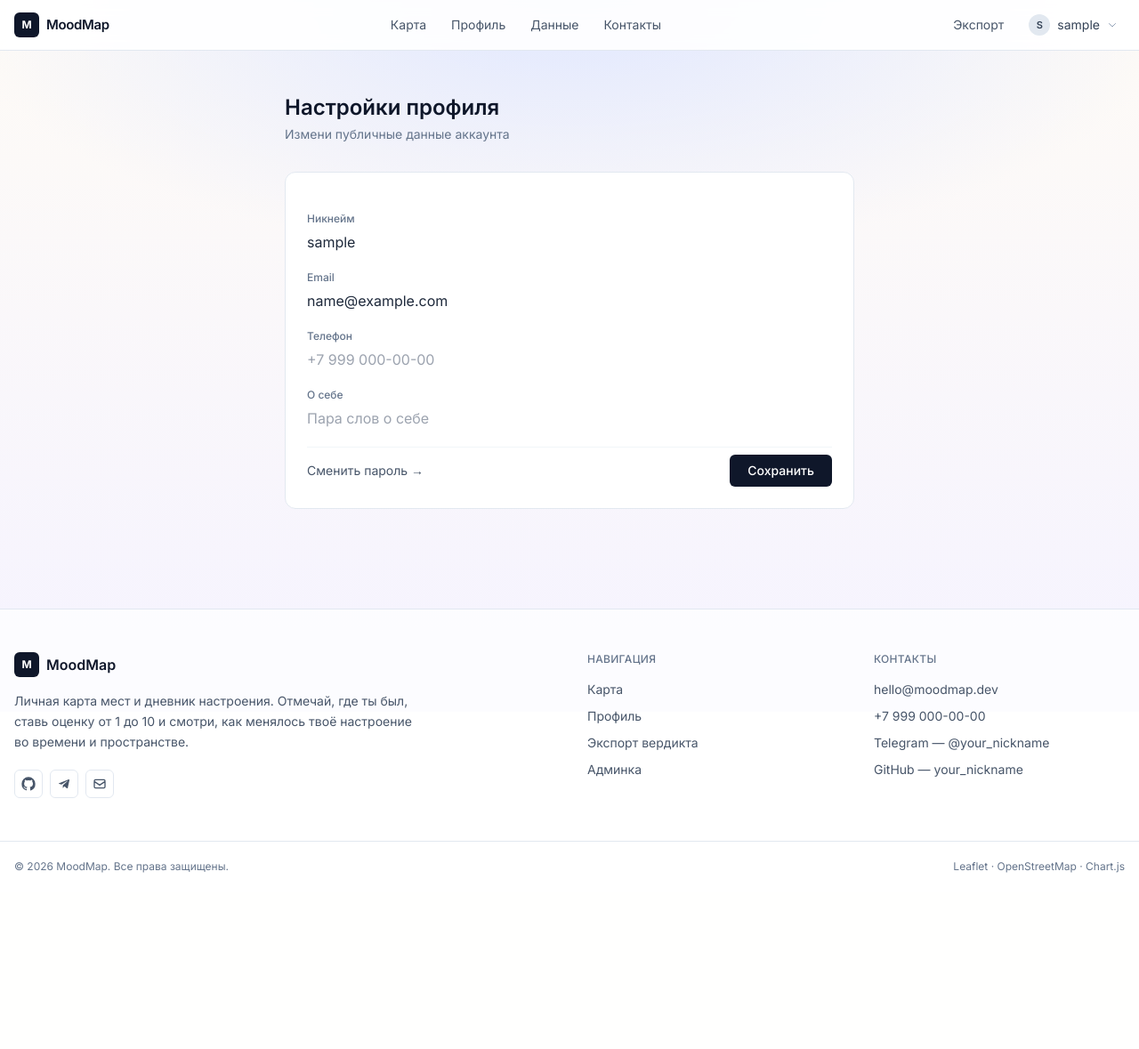
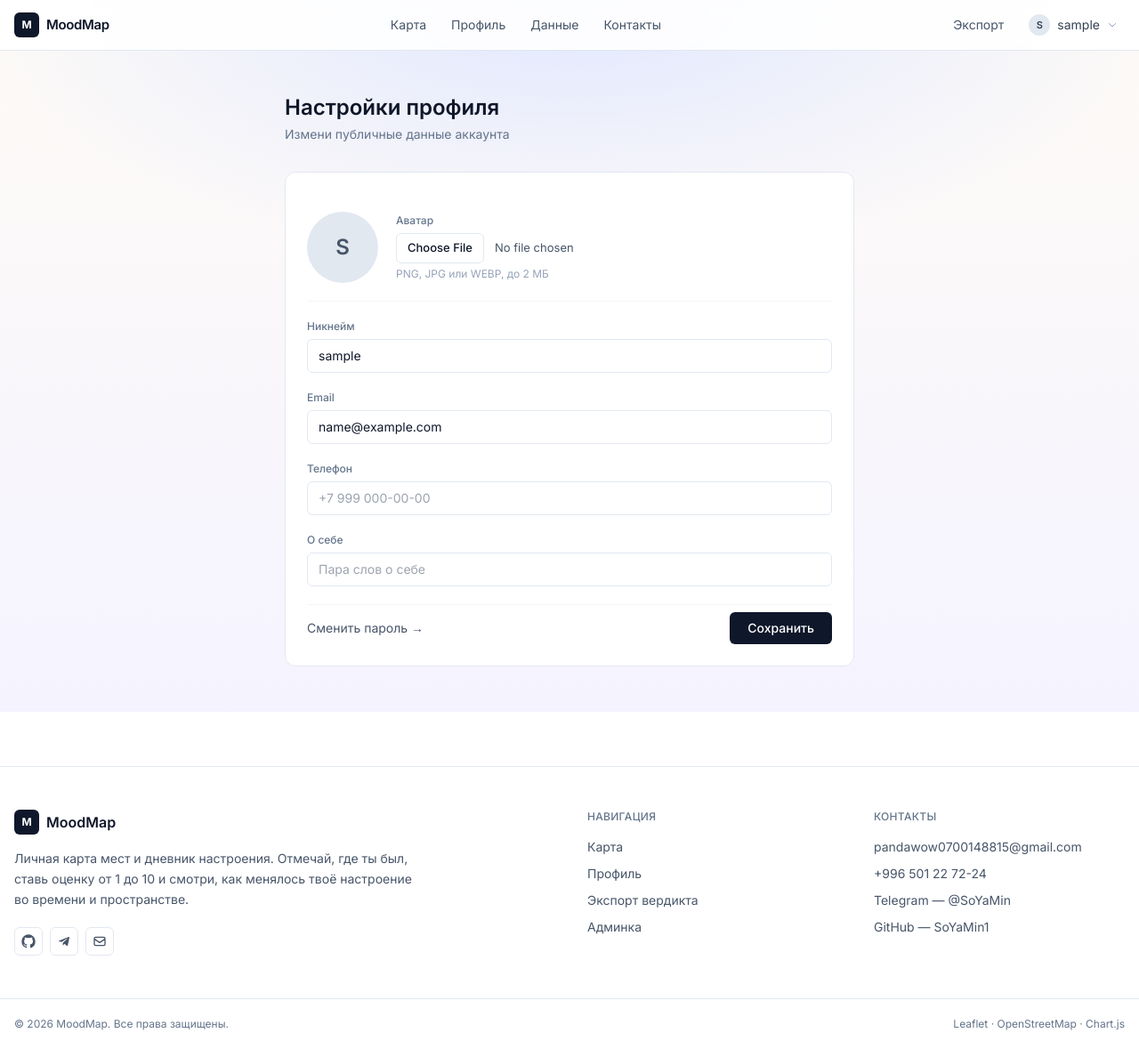
Before and after one commit to SoYaMin1/project-moodmap-site, a Django app: page /accounts/profile/ in a window 1280 px wide. Shown: the whole page at 89% size. Before the commit the page ends 981 px from the top, so only its background shows below. Run offline with Django 5.2, Linux system fonts and the light colour scheme; the visitor is signed in with stand-in values (Sample User, id 1); some libraries are stand-ins or nearby versions.

Commit message:
Lirili Larila

```diff
--- a/accounts/forms.py
+++ b/accounts/forms.py
@@ -5,15 +5,8 @@ from .models import Profile
 
 INPUT_CLASS = "w-full px-3 py-2 rounded-md bg-white border border-slate-200 text-sm text-slate-900 outline-none focus:border-slate-900 transition"
 
+
 class ProfileForm(forms.ModelForm):
-    def __init__(self, *args, **kwargs):
-        self.user = kwargs.pop("user")
-        super().__init__(*args, **kwargs)
-        self.fields["email"].initial = self.user.email
-        self.fields["username"].initial = self.user.username
-        for name in ("username", "email", "phone", "bio"):
-            self.fields[name].widget.attrs["class"] = INPUT_CLASS
-
     email = forms.EmailField(
         required=True, label="Email",
         widget=forms.EmailInput(attrs={"placeholder": "you@example.com"}),
@@ -25,7 +18,7 @@ class ProfileForm(forms.ModelForm):
 
     class Meta:
         model = Profile
-        fields = ("phone", "bio")
+        fields = ("phone", "bio", "avatar")
         widgets = {
             "phone": forms.TextInput(attrs={"placeholder": "+7 999 000-00-00"}),
             "bio": forms.TextInput(attrs={"placeholder": "Пара слов о себе"}),
@@ -36,6 +29,8 @@ class ProfileForm(forms.ModelForm):
         super().__init__(*args, **kwargs)
         self.fields["email"].initial = self.user.email
         self.fields["username"].initial = self.user.username
+        for name in ("username", "email", "phone", "bio"):
+            self.fields[name].widget.attrs["class"] = INPUT_CLASS
 
     def clean_username(self):
         username = self.cleaned_data["username"]
@@ -48,6 +43,21 @@ class ProfileForm(forms.ModelForm):
         if User.objects.exclude(pk=self.user.pk).filter(email=email).exists():
             raise forms.ValidationError("Этот email уже используется.")
         return email
+
+    def clean_avatar(self):
+        avatar = self.cleaned_data.get("avatar")
+        if not avatar:
+            return avatar
+        # если это уже существующий файл (например, поле не менялось)
+        if not hasattr(avatar, "content_type"):
+            return avatar
+        if avatar.size > 2 * 1024 * 1024:
+            raise forms.ValidationError("Файл больше 2 МБ.")
+        if avatar.content_type not in (
+            "image/jpeg", "image/png", "image/webp", "image/gif",
+        ):
+            raise forms.ValidationError("Только JPG, PNG, WEBP или GIF.")
+        return avatar
 
     def save(self, commit=True):
         profile = super().save(commit=False)
--- a/accounts/templates/accounts/profile_edit.html
+++ b/accounts/templates/accounts/profile_edit.html
@@ -19,8 +19,38 @@
     {% endfor %}
   {% endif %}
 
-  <form method="post" class="rounded-xl bg-white border border-slate-200 p-6 space-y-5">
+  <form method="post" enctype="multipart/form-data"
+        class="rounded-xl bg-white border border-slate-200 p-6 space-y-5">
     {% csrf_token %}
+
+    <!-- Аватар -->
+    <div class="flex items-center gap-5 pb-5 border-b border-slate-100">
+      <div class="shrink-0">
+        {% if form.instance.avatar %}
+          <img src="{{ form.instance.avatar.url }}"
+               alt="Аватар"
+               class="w-20 h-20 rounded-full object-cover border border-slate-200">
+        {% else %}
+          <div class="w-20 h-20 rounded-full bg-slate-200 text-slate-600 flex items-center justify-center text-2xl font-semibold">
+            {{ request.user.username|first|upper }}
+          </div>
+        {% endif %}
+      </div>
+      <div class="flex-1 min-w-0">
+        <label class="block text-xs font-medium text-slate-500 mb-1.5">Аватар</label>
+        {{ form.avatar }}
+        <p class="text-xs text-slate-400 mt-1">PNG, JPG или WEBP, до 2 МБ</p>
+        {% if form.avatar.errors %}
+          <div class="text-xs text-red-600 mt-1">{{ form.avatar.errors|striptags }}</div>
+        {% endif %}
+        {% if form.instance.avatar %}
+          <label class="inline-flex items-center gap-2 mt-2 text-xs text-slate-500 cursor-pointer">
+            <input type="checkbox" name="avatar-clear" class="accent-slate-900">
+            Удалить текущий аватар
+          </label>
+        {% endif %}
+      </div>
+    </div>
 
     <div>
       <label class="block text-xs font-medium text-slate-500 mb-1.5">Никнейм</label>
--- a/accounts/urls.py
+++ b/accounts/urls.py
@@ -1,3 +1,5 @@
+from django.urls import path
+from django.contrib.auth import views as auth_views
 from django.urls import path
 from django.contrib.auth import views as auth_views
 from . import views
--- a/accounts/views.py
+++ b/accounts/views.py
@@ -1,18 +1,17 @@
-from django.contrib.auth import login
+from django.contrib.auth import login, update_session_auth_hash
+from django.contrib.auth.decorators import login_required
 from django.contrib.auth.forms import UserCreationForm
 from django.contrib.auth.models import User
+from django.contrib import messages
 from django import forms
 from django.shortcuts import render, redirect
-from django.contrib.auth.decorators import login_required
-from django.contrib import messages
-from django.contrib.auth import update_session_auth_hash
+
 from .forms import ProfileForm, StyledPasswordChangeForm
 
 
 class SignupForm(UserCreationForm):
     email = forms.EmailField(
-        required=True,
-        label="Email",
+        required=True, label="Email",
         widget=forms.EmailInput(attrs={"placeholder": "you@example.com"}),
     )
 
@@ -32,23 +31,41 @@ def signup(request):
         form = SignupForm()
     return render(request, "accounts/signup.html", {"form": form})
 
+
 @login_required
 def profile_edit(request):
     profile = request.user.profile
-    form = ProfileForm(request.POST or None, instance=profile, user=request.user)
-    if request.method == "POST" and form.is_valid():
-        form.save()
-        messages.success(request, "Профиль обновлён")
-        return redirect("accounts:profile_edit")
+
+    if request.method == "POST":
+        form = ProfileForm(
+            request.POST,
+            request.FILES,          # 👈 ОБЯЗАТЕЛЬНО
+            instance=profile,
+            user=request.user,
+        )
+        if form.is_valid():
+            # Обработка "удалить текущий аватар"
+            if request.POST.get("avatar-clear") and profile.avatar:
+                profile.avatar.delete(save=False)
+                profile.avatar = None
+            form.save()
+            messages.success(request, "Профиль обновлён")
+            return redirect("accounts:profile_edit")
+    else:
+        form = ProfileForm(instance=profile, user=request.user)
+
     return render(request, "accounts/profile_edit.html", {"form": form})
 
 
 @login_required
 def password_change(request):
-    form = StyledPasswordChangeForm(request.user, request.POST or None)
-    if request.method == "POST" and form.is_valid():
-        user = form.save()
-        update_session_auth_hash(request, user)
-        messages.success(request, "Пароль изменён")
-        return redirect("accounts:profile_edit")
+    if request.method == "POST":
+        form = StyledPasswordChangeForm(request.user, request.POST)
+        if form.is_valid():
+            user = form.save()
+            update_session_auth_hash(request, user)
+            messages.success(request, "Пароль изменён")
+            return redirect("accounts:profile_edit")
+    else:
+        form = StyledPasswordChangeForm(request.user)
     return render(request, "accounts/password_change.html", {"form": form})
--- a/diary/templates/diary/base.html
+++ b/diary/templates/diary/base.html
@@ -66,9 +66,15 @@
             </a>
             <div class="relative group">
               <button class="flex items-center gap-2 px-2 py-1.5 rounded-md hover:bg-slate-100 transition">
-                <span class="w-6 h-6 rounded-full bg-slate-200 text-slate-700 flex items-center justify-center text-[11px] font-semibold">
-                  {{ user.username|first|upper }}
-                </span>
+                {% if user.profile.avatar %}
+                  <img src="{{ user.profile.avatar.url }}"
+                      alt="{{ user.username }}"
+                      class="w-6 h-6 rounded-full object-cover">
+                {% else %}
+                  <span class="w-6 h-6 rounded-full bg-slate-200 text-slate-700 flex items-center justify-center text-[11px] font-semibold">
+                    {{ user.username|first|upper }}
+                  </span>
+                {% endif %}
                 <span class="text-slate-700">{{ user.username }}</span>
                 <svg class="w-3 h-3 text-slate-400" fill="none" stroke="currentColor" viewBox="0 0 24 24">
                   <path stroke-linecap="round" stroke-linejoin="round" stroke-width="2" d="M19 9l-7 7-7-7"/>
@@ -140,15 +146,15 @@
             и смотри, как менялось твоё настроение во времени и пространстве.
           </p>
           <div class="flex gap-2 pt-1">
-            <a href="https://github.com/" target="_blank" rel="noopener" aria-label="GitHub"
+            <a href="https://github.com/SoYaMin1" target="_blank" rel="noopener" aria-label="GitHub"
                class="w-8 h-8 rounded-md border border-slate-200 hover:bg-slate-100 flex items-center justify-center transition text-slate-600">
               <svg class="w-4 h-4" fill="currentColor" viewBox="0 0 24 24"><path d="M12 .5A11.5 11.5 0 0 0 .5 12a11.5 11.5 0 0 0 7.86 10.93c.58.1.79-.25.79-.56v-2c-3.2.7-3.88-1.37-3.88-1.37-.53-1.34-1.3-1.7-1.3-1.7-1.06-.72.08-.7.08-.7 1.17.08 1.79 1.2 1.79 1.2 1.04 1.79 2.74 1.27 3.41.97.1-.76.4-1.27.74-1.56-2.56-.29-5.25-1.28-5.25-5.7 0-1.26.45-2.29 1.18-3.1-.12-.29-.51-1.46.11-3.05 0 0 .97-.31 3.18 1.18a11 11 0 0 1 5.8 0c2.2-1.49 3.17-1.18 3.17-1.18.63 1.59.24 2.76.12 3.05a4.44 4.44 0 0 1 1.18 3.1c0 4.43-2.7 5.4-5.27 5.69.41.36.78 1.06.78 2.15v3.18c0 .31.2.67.8.56A11.5 11.5 0 0 0 23.5 12 11.5 11.5 0 0 0 12 .5z"/></svg>
             </a>
-            <a href="https://t.me/" target="_blank" rel="noopener" aria-label="Telegram"
+            <a href="https://t.me/SoYaMin" target="_blank" rel="noopener" aria-label="Telegram"
                class="w-8 h-8 rounded-md border border-slate-200 hover:bg-slate-100 flex items-center justify-center transition text-slate-600">
               <svg class="w-4 h-4" fill="currentColor" viewBox="0 0 24 24"><path d="M9.78 18.65l.28-4.23 7.68-6.92c.34-.31-.07-.46-.52-.19L7.74 13.3 3.64 12c-.88-.25-.89-.86.2-1.3l15.97-6.16c.73-.33 1.43.18 1.15 1.3l-2.72 12.81c-.19.91-.74 1.13-1.5.71L12.6 16.3l-1.99 1.93c-.23.23-.42.42-.83.42z"/></svg>
             </a>
-            <a href="mailto:hello@moodmap.dev" aria-label="Email"
+            <a href="mailto:pandawow0700148815@gmail.com" aria-label="Email"
                class="w-8 h-8 rounded-md border border-slate-200 hover:bg-slate-100 flex items-center justify-center transition text-slate-600">
               <svg class="w-4 h-4" fill="none" stroke="currentColor" stroke-width="2" viewBox="0 0 24 24"><path stroke-linecap="round" stroke-linejoin="round" d="M3 8l9 6 9-6M5 19h14a2 2 0 0 0 2-2V7a2 2 0 0 0-2-2H5a2 2 0 0 0-2 2v10a2 2 0 0 0 2 2z"/></svg>
             </a>
@@ -172,10 +178,10 @@
         <div>
           <div class="text-xs font-medium uppercase tracking-wide text-slate-500 mb-4">Контакты</div>
           <ul class="space-y-2.5 text-slate-600">
-            <li><a href="mailto:hello@moodmap.dev" class="hover:text-slate-900 transition">hello@moodmap.dev</a></li>
-            <li><a href="tel:+79990000000" class="hover:text-slate-900 transition">+7 999 000-00-00</a></li>
-            <li><a href="https://t.me/your_nickname" target="_blank" rel="noopener" class="hover:text-slate-900 transition">Telegram — @your_nickname</a></li>
-            <li><a href="https://github.com/your_nickname" target="_blank" rel="noopener" class="hover:text-slate-900 transition">GitHub — your_nickname</a></li>
+            <li><a href="mailto:pandawow0700148815@gmail.com" class="hover:text-slate-900 transition">pandawow0700148815@gmail.com</a></li>
+            <li><a href="tel:+996501227224" class="hover:text-slate-900 transition">+996 501 22 72-24</a></li>
+            <li><a href="https://t.me/SoYaMin" target="_blank" rel="noopener" class="hover:text-slate-900 transition">Telegram — @SoYaMin</a></li>
+            <li><a href="https://github.com/SoYaMin1" target="_blank" rel="noopener" class="hover:text-slate-900 transition">GitHub — SoYaMin1</a></li>
           </ul>
         </div>
       </div>
--- a/static/css/app.css
+++ b/static/css/app.css
@@ -124,3 +124,27 @@ html { scroll-behavior: smooth; }
   background-clip: content-box;
 }
 ::-webkit-scrollbar-thumb:hover { background: #94a3b8; background-clip: content-box; }
+
+/* Стилизация input[type=file] */
+input[type="file"] {
+  display: block;
+  width: 100%;
+  font-size: 13px;
+  color: #475569;
+  cursor: pointer;
+}
+input[type="file"]::file-selector-button {
+  margin-right: 12px;
+  padding: 6px 12px;
+  border: 1px solid #e2e8f0;
+  border-radius: 6px;
+  background: #ffffff;
+  color: #0f172a;
+  font-size: 13px;
+  font-weight: 500;
+  cursor: pointer;
+  transition: background .15s ease;
+}
+input[type="file"]::file-selector-button:hover {
+  background: #f8fafc;
+}
```
Also changed, not shown: accounts/models.py (+20 -3 lines), diary/templates/diary/public_profile.html (+9 -3 lines), accounts/migrations/0002_profile_avatar.py (added).
